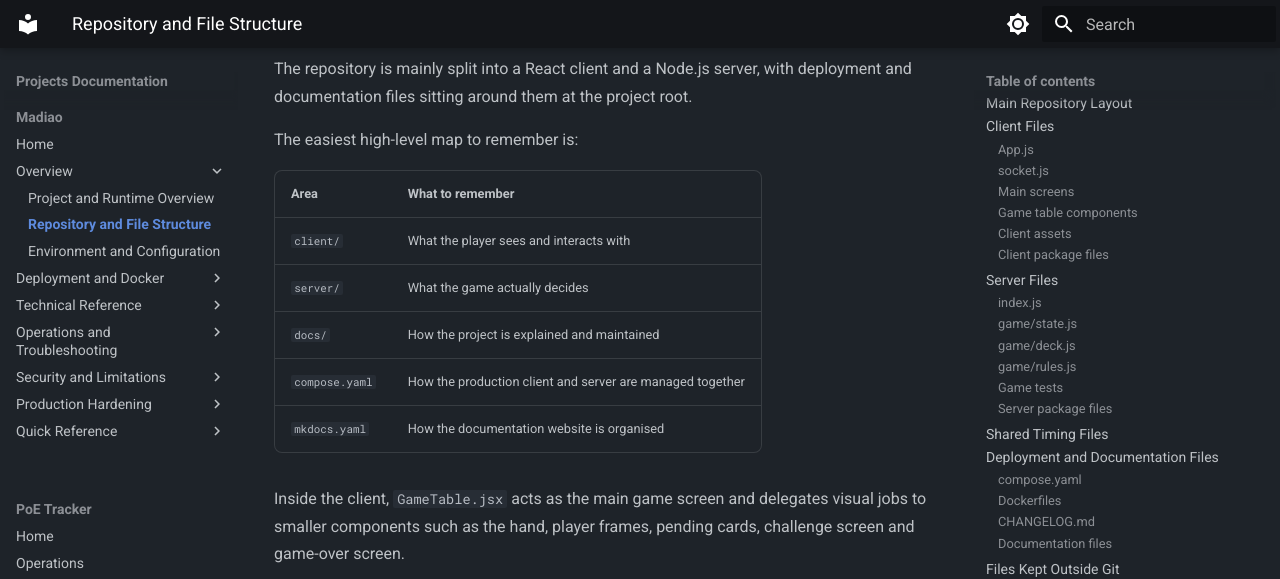
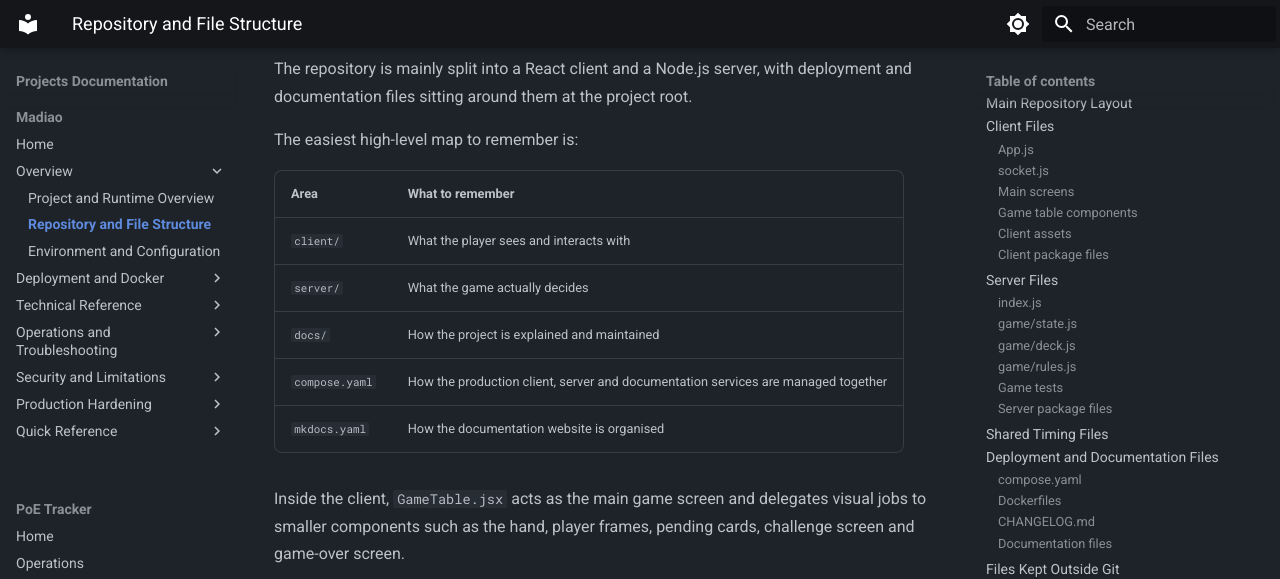
Before and after one commit to Gearsik/madiao, an MkDocs documentation site: the page built from docs/technical/repository-structure.md, in a window 1280 px wide and 900 px high, scrolled down 15153 px. Shown: the top 579 px of the window. Built offline with MkDocs 1.6.1 and Material for MkDocs 9.7.7, drawn with Linux system fonts in a browser that asks for light colours.

Commit message:
added more accurate explanation in repo-structure

```diff
--- a/docs/technical/repository-structure.md
+++ b/docs/technical/repository-structure.md
@@ -671,7 +671,7 @@ The easiest high-level map to remember is:
 | `client/` | What the player sees and interacts with |
 | `server/` | What the game actually decides |
 | `docs/` | How the project is explained and maintained |
-| `compose.yaml` | How the production client and server are managed together |
+| `compose.yaml` | How the production client, server and documentation services are managed together |
 | `mkdocs.yaml` | How the documentation website is organised |
 
 Inside the client, `GameTable.jsx` acts as the main game screen and delegates
```
